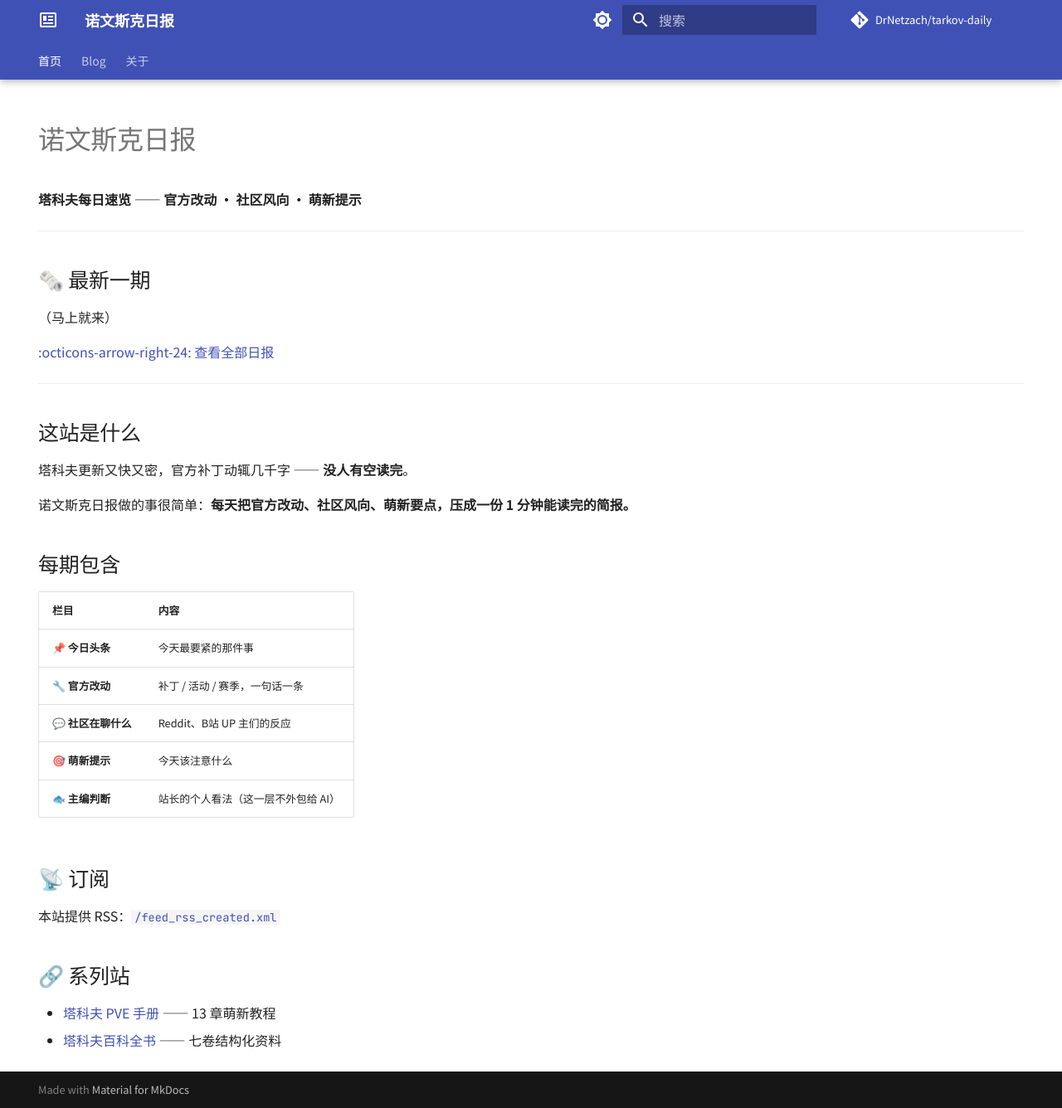
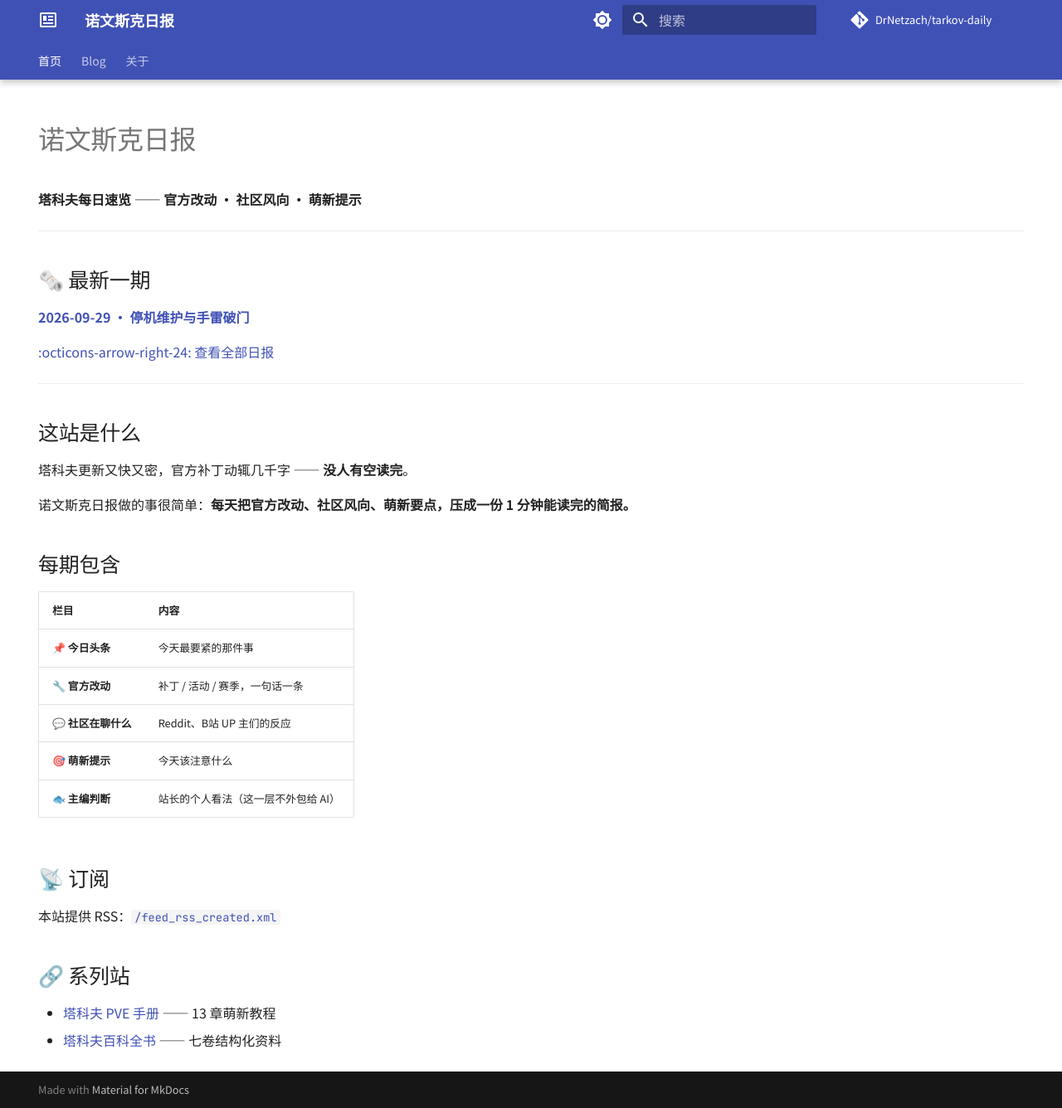
Before and after one commit to DrNetzach/tarkov-daily, an MkDocs documentation site: the page built from docs/index.md, in a window 1280 px wide and 1336 px high. Shown: the whole window at 83% size. Built offline with MkDocs 1.6.1 and Material for MkDocs 9.7.7, drawn with Linux system fonts in a browser that asks for light colours; comment, search, counter and statistics services are not loaded.

Commit message:
fix: link latest issue from homepage

```diff
--- a/docs/index.md
+++ b/docs/index.md
@@ -12,9 +12,9 @@ hide:
 
 ## 🗞️ 最新一期
 
-（马上就来）
+**[2026-09-29 · 停机维护与手雷破门](/blog/2026/09/29/)**
 
-[:octicons-arrow-right-24: 查看全部日报](blog/index.md)
+[:octicons-arrow-right-24: 查看全部日报](/blog/)
 
 ---
 
```
